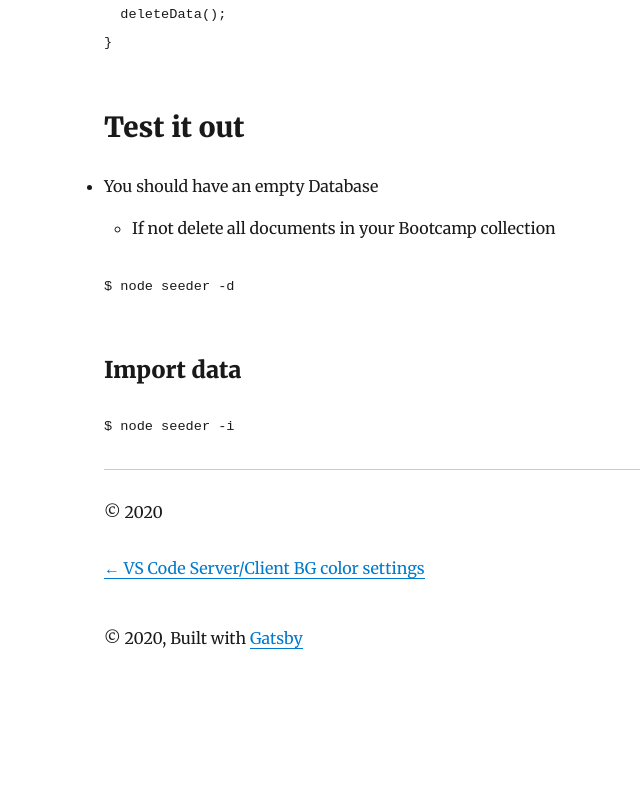
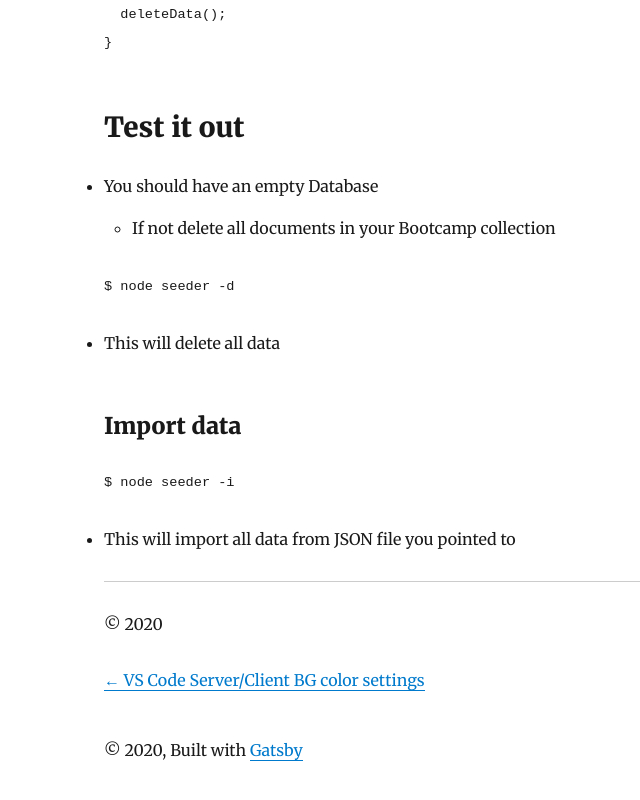
Before and after one commit to kingluddite/react-sensei-lunr-blog, a Gatsby site: page /seeder-mongo-node/ in a window 1280 px wide. Shown: the part 4506-5306 px from the top of the page, without its empty margins (221-861 px from the left). Before the commit the page ends 5200 px from the top, so only its background shows below. Built offline with nearby package versions, Linux system fonts and the light colour scheme; Gatsby itself is replaced by a stand-in of ours; some packages are replaced by stand-ins of ours; code samples lack their colours.

Commit message:
Update seeder blog with more detail

```diff
--- a/content/blog/seeder-mongo-node/index.md
+++ b/content/blog/seeder-mongo-node/index.md
@@ -155,5 +155,9 @@ if (process.argv[2] === '-i') {
 
 `$ node seeder -d`
 
+* This will delete all data
+
 ### Import data
 `$ node seeder -i`
+
+* This will import all data from JSON file you pointed to
```
